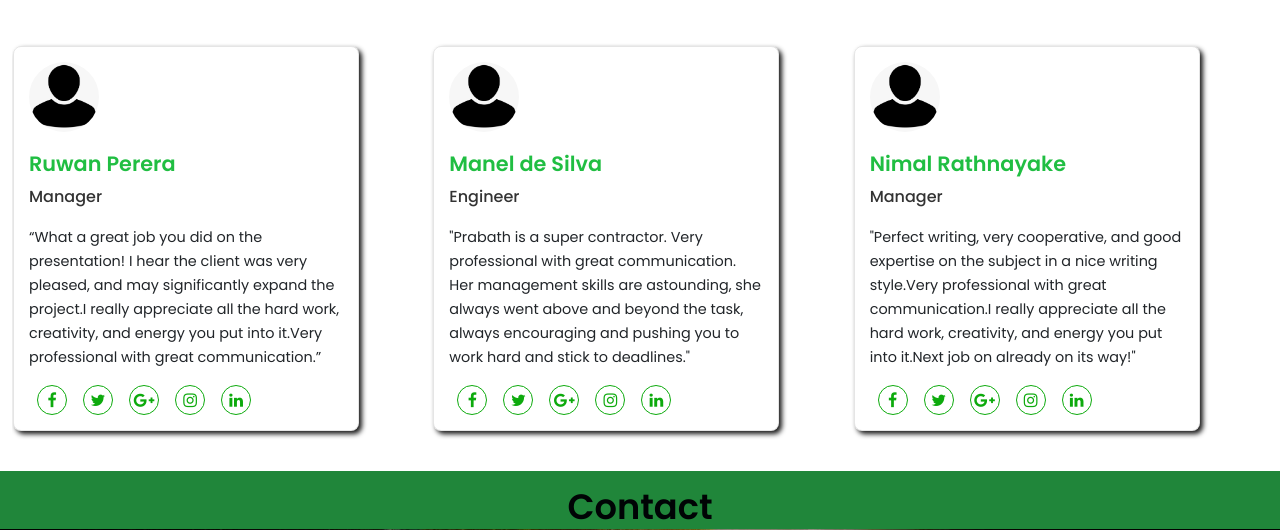
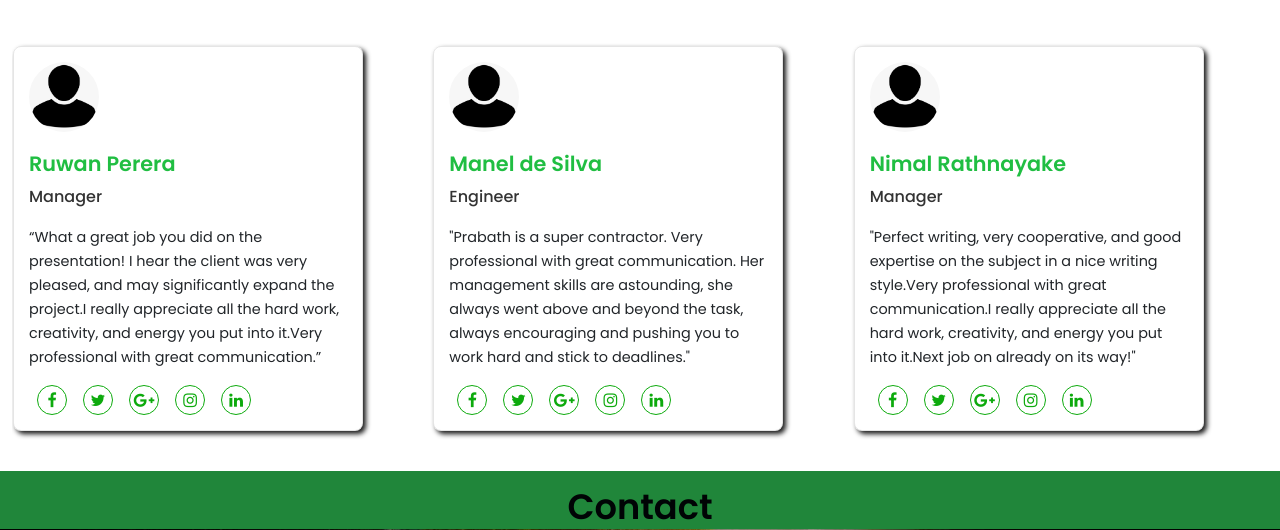
Before and after one commit to Kobzpik/My-Portfolio, a web app: file index.htm in a window 1280 px wide. Shown: the part 2561-3091 px from the top of the page. Run offline with its HTML, style and script files only (its server is not run), Linux system fonts and the light colour scheme.

Commit message:
update testimonials

```diff
--- a/css/style.css
+++ b/css/style.css
@@ -429,13 +429,55 @@
 .testimonials .testimonials-grid {
     border: 1px solid rgba(0, 0, 0, .1);
     border-radius: 8px;
-    width: 450px;
+   width: 550px;
     max-width: 250%;
     max-height: 150%;
     margin-bottom: 40px;
     margin-top: 40px;
     padding: 15px;
     box-shadow: 3px 3px 5px #181818;
+}
+
+@media(min-width:840px){
+    .d-flex{
+        width: 850px;
+    }
+}
+@media(min-width:708px)and (max-width:768px){
+    .d-flex .justify-content-sm-center{
+        width: 380px;
+    }
+}
+
+@media(min-width:769px)and (max-width:882px){
+    .d-flex {
+        width: 350px;
+    }
+}
+@media(min-width:882px)and (max-width:1000px){
+    .d-flex {
+        width: 250px;
+    }
+}
+@media(min-width:1000px)and (max-width:1140px){
+    .d-flex {
+        width: 300px;
+    }
+}
+@media(min-width:1140px)and (max-width:1300px){
+    .d-flex {
+        width: 350px;
+    }
+}
+@media(min-width:1300px)and (max-width:1550px){
+    .d-flex {
+        width: 420px;
+    }
+}
+@media(min-width:1550px)and (max-width:1750px){
+    .d-flex {
+        width: 480px;
+    }
 }
 
 @media (max-width:325px) {
--- a/index.htm
+++ b/index.htm
@@ -304,7 +304,7 @@
         <div class="section container-fluid">
             <div class="row ">
                 <div class="owl-carousel testimonials-carousel">
-                    <div class="col-md-4 col-12 justify-content-center" id="slider">
+                    <div class="col-md-4 col-12 d-flex justify-content-center" id="slider">
                         <div class="testimonials-grid">
                             <div class="imgBox">
                                 <img src="image/c1.jpg" alt="img">
@@ -328,7 +328,7 @@
                             </div>
                         </div>
                     </div>
-                    <div class="col-md-4 col-12" id="slider">
+                    <div class="col-md-4 col-12 d-flex justify-content-center"  id="slider">
                         <div class="testimonials-grid">
                             <div class="imgBox">
                                 <img src="image/c1.jpg" alt="img">
@@ -353,7 +353,7 @@
                             </div>
                         </div>
                     </div>
-                    <div class="col-md-4 col-12" id="slider">
+                    <div class="col-md-4 col-12 d-flex justify-content-sm-center" id="slider">
                         <div class="testimonials-grid">
                             <div class="imgBox">
                                 <img src="image/c1.jpg" alt="img">
```
